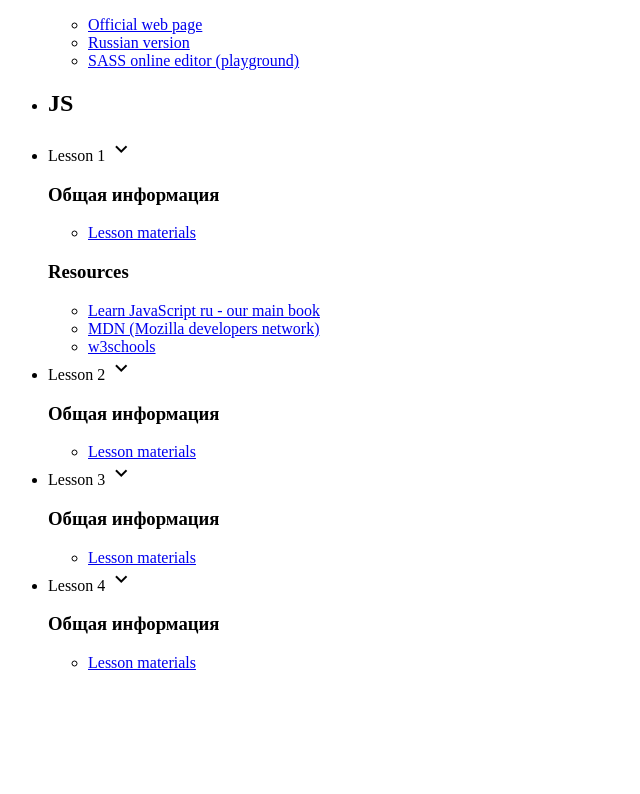
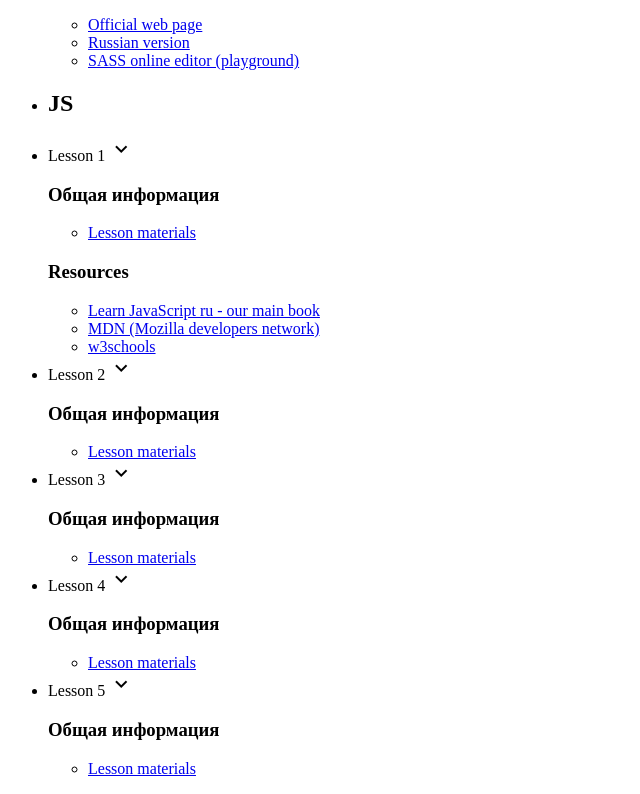
Before and after one commit to serhioses/FE19-1, a website: page index.html in a window 1280 px wide. Shown: the part 7840-8634 px from the top of the page, without its empty margins (0-640 px from the left). Before the commit the page ends 8528 px from the top, so only its background shows below. Drawn offline with Linux system fonts and the light colour scheme; files that its build step writes are made by us from their sources; files whose address does not match are found by name.

Commit message:
js lesson 5

```diff
--- a/index.html
+++ b/index.html
@@ -935,6 +935,17 @@
             </ul>
           </div>
         </li>
+        <li>
+          <div class="collapsible-header">Lesson 5 <i class="small material-icons">keyboard_arrow_down</i></div>
+          <div class="collapsible-body">
+            <h3>Общая информация</h3>
+            <ul class="collection">
+              <li class="collection-item">
+                <a href="javascript/lesson-5">Lesson materials</a>
+              </li>
+            </ul>
+          </div>
+        </li>
       </ul>
     </div>
 
```
Also changed, not shown: public/views/javascript/lesson-5/index.html (added, +17 -0 lines), public/views/javascript/lesson-5/js/script.js (added, +145 -0 lines).
